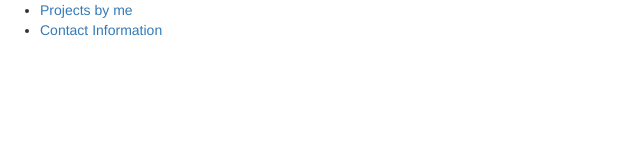
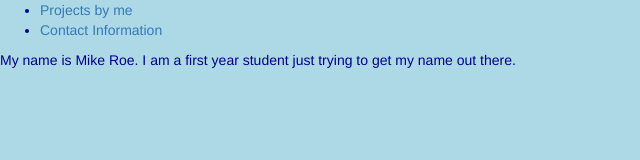
Before and after one commit to MikeRoe21/COMP1073-W2017-Assignment1-MikeRoe, a website: page Desktop/Client-Side-Scripting-Assignment-1/index.html in a window 1280 px wide. Shown: the whole page, without its empty margins (0-640 px from the left). Drawn offline with Linux system fonts and the light colour scheme.

Commit message:
first attempt at JS and CSS

```diff
--- a/Desktop/Client-Side-Scripting-Assignment-1/Content/app.css
+++ b/Desktop/Client-Side-Scripting-Assignment-1/Content/app.css
@@ -1 +1,9 @@
 /* CSS goes here */
+
+/* Testing out some CSS */
+
+body{
+    background-color: lightblue;
+    font-size: bold;
+    color: darkblue;
+}
--- a/Desktop/Client-Side-Scripting-Assignment-1/Scripts/app.js
+++ b/Desktop/Client-Side-Scripting-Assignment-1/Scripts/app.js
@@ -1 +1,7 @@
 /* JavaScript goes here */
+
+//First test injecting JavaScript textural content into my index.html
+
+var FirstParagraph = document.getElementById("FirstParagraph");
+var myContent = "My name is Mike Roe. I am a first year student just trying to get my name out there.";
+FirstParagraph.textContent = myContent;
--- a/Desktop/Client-Side-Scripting-Assignment-1/index.html
+++ b/Desktop/Client-Side-Scripting-Assignment-1/index.html
@@ -19,6 +19,8 @@
     <li><a href="Contact.html">Contact Information</a></li>
     </ul>
 
+    <p id="FirstParagraph"></p>
+
 
     <!-- JavaScript will be going here -->
     <script src="./Scripts/lib/jquery/dist/jquery.min.js"></script>
```
